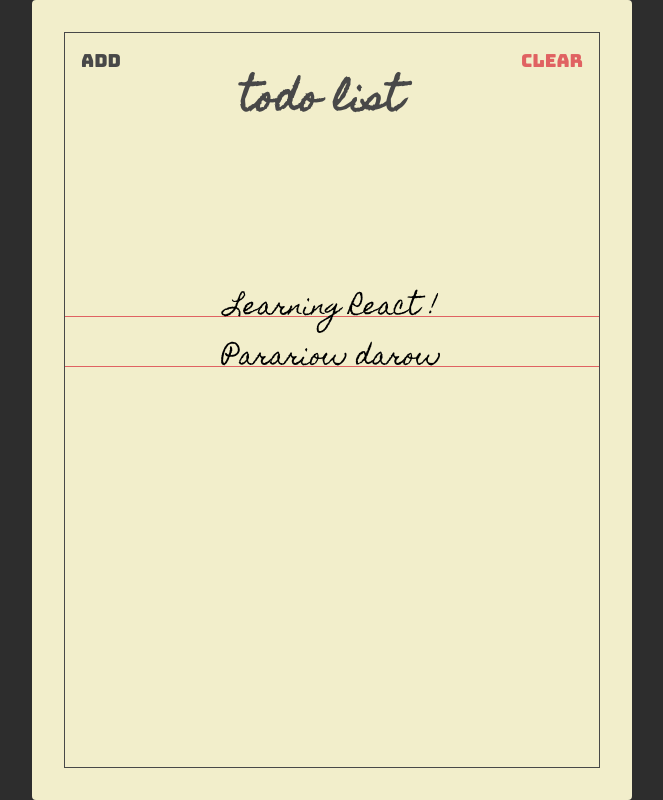
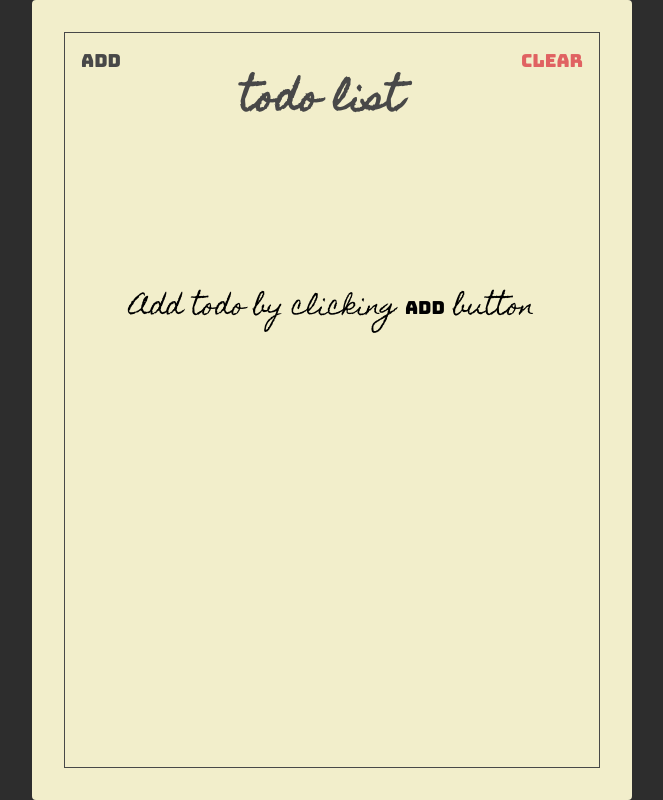
Before and after one commit to daniarfadd/React-Todolist, a React (Create React App) app: page / in a window 1280 px wide. Both pictures are taken after a click on the button "Clear". Shown: the whole page, without its empty margins (308-971 px from the left). Built offline with nearby package versions, Linux system fonts and the light colour scheme.

Commit message:
delete function and placholder

```diff
--- a/src/components/Header.jsx
+++ b/src/components/Header.jsx
@@ -2,21 +2,24 @@
 // mengimport react dari library react
 import PropTypes from "prop-types";
 
-const Header = ({ showAddToggle, showAdd }) => {
+const Header = ({ showAddToggle, showAdd, clearTodos }) => {
   return (
     <section class="header">
       <button class="header-btn main-black-color" onClick={showAddToggle}>
         {showAdd ? "Hide" : "Add"}
       </button>
       <h1 class="header-title">Todo List</h1>
-      <button class="header-btn main-red-color">Clear</button>
+      <button class="header-btn main-red-color" onClick={clearTodos}>
+        Clear
+      </button>
     </section>
   );
 };
 
 Header.protoTypes = {
   showAddToggle: PropTypes.func.isRequired,
-  showAdd: PropTypes.func.isRequired
+  showAdd: PropTypes.func.isRequired,
+  clearTodos: PropTypes.func.isRequired
 };
 
 export default Header;
--- a/src/components/Todos.jsx
+++ b/src/components/Todos.jsx
@@ -15,7 +15,8 @@
   // ini merupakan dummy objects yang berupa array of object
   return (
     <section class="todos">
-      {todos.map((todo, index) => {
+      {todos.length > 0 &&
+        todos.map((todo, index) => {
           return (
             <Todo
               key={index}
@@ -26,6 +27,12 @@
             />
           );
         })}
+      {todos.length === 0 && (
+        <div className="todo-placeholder-text">
+          Add todo by clicking{" "}
+          <span className="add-button-placeholder-text">ADD</span> button
+        </div>
+      )}
     </section>
   );
 };
--- a/src/pages/TodoList.jsx
+++ b/src/pages/TodoList.jsx
@@ -15,10 +15,14 @@
   // untuk menyembunyikan "add" button
 
   const addTodo = (value) => {
-    const addedTodo = [...todos, { text: value, isCompleted: false }];
-    // ...todos adalah spread operator, yang berarti kita membuat array baru yang isinya apapun yang ada didalam 'todos', dan ditambah text yang berisi value (objek baru)
-
-    setTodos(addedTodo);
+    if (todos.length < 10) {
+      const addedTodo = [...todos, { text: value, isCompleted: false }];
+      // ...todos adalah spread operator, yang berarti kita membuat array baru yang isinya apapun yang ada didalam 'todos', dan ditambah text yang berisi value (objek baru)
+      setTodos(addedTodo);
+      return;
+    } else {
+      alert("Cuman boleh 10 ya ! ");
+    }
   };
 
   const completeTodo = (index) => {
@@ -29,11 +33,17 @@
     setTodos(addedTodo);
   };
 
+  const clearTodos = () => setTodos([]);
+
   const showAddToggle = () => setShowAdd(!showAdd);
 
   return (
     <Paper>
-      <Header showAddToggle={showAddToggle} showAdd={showAdd} />
+      <Header
+        showAddToggle={showAddToggle}
+        showAdd={showAdd}
+        clearTodos={clearTodos}
+      />
       <TodoForm addTodo={addTodo} showAdd={showAdd} />
       <Todos todos={todos} completeTodo={completeTodo} />
     </Paper>
--- a/src/styles.css
+++ b/src/styles.css
@@ -163,3 +163,15 @@
   left: 50%;
   transform: translate(-50%);
 }
+
+.todo-placeholder-text {
+  text-align: center;
+  font-family: "Homemade Apple", sans-serif;
+  font-size: 24px;
+  padding: 16px;
+}
+
+.add-button-placeholder-text {
+  font-family: "Bungee", sans-serif;
+  font-size: 1.8rem;
+}
```
Lines whose indentation alone changed are shown as unchanged.
